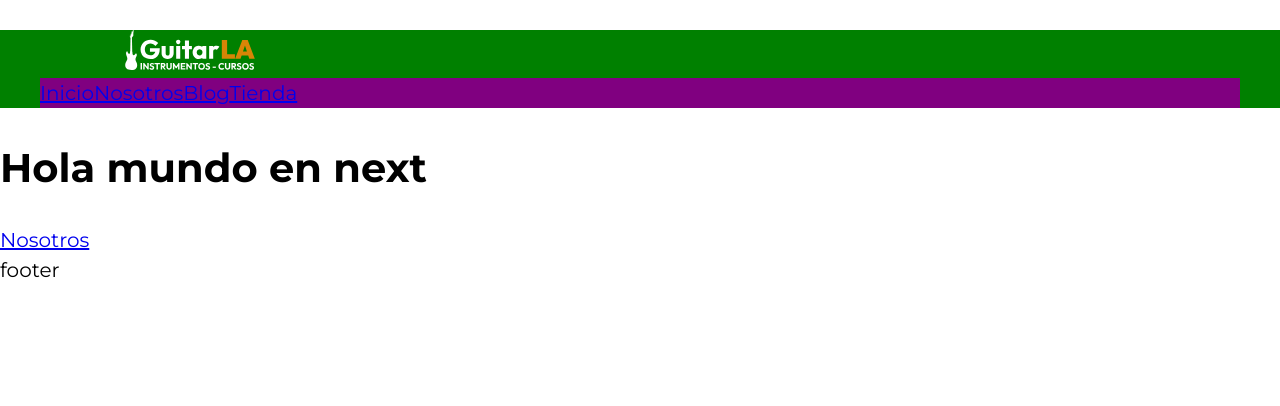
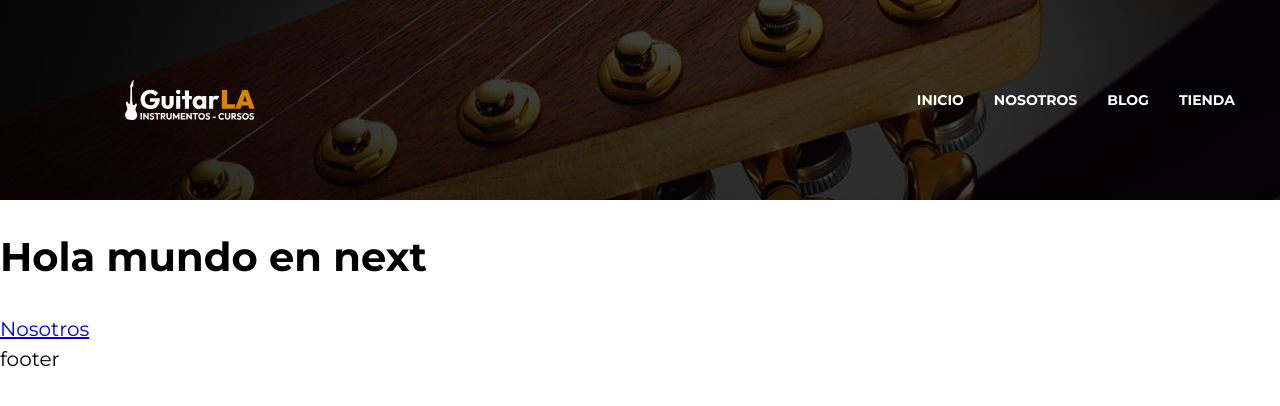
Before and after one commit to LeonardoAbraham/guitarla-nextjs-12, a Next.js app: page / in a window 1280 px wide. Shown: the top 406 px of the page. Built offline with nearby package versions, Linux system fonts and the light colour scheme.

Commit message:
Finalizando el CSS del Header

```diff
--- a/components/header.js
+++ b/components/header.js
@@ -5,7 +5,7 @@
 const Header = () => {
     return (
         <header className={styles.header}>
-            <div className="contenedor">
+            <div className={`contenedor ${styles.barra}`}>
                 <Image src={"/img/logo.svg"} width={300} height={40} alt="imagen logotipo" />
 
                 <nav className={styles.navegacion}>
--- a/styles/header.module.css
+++ b/styles/header.module.css
@@ -1,7 +1,46 @@
 .header {
-    background-color: green;
+    background-image: linear-gradient(to right,  rgb(0 0 0 / .8), rgb(0 0 0 / .7)), url(../public/img/header.jpg);
+    padding: 5rem 0;
+    background-position: center;
+    background-size: cover;
+}
+
+.barra {
+    display: flex;
+    flex-direction: column;
+    align-items: center;
+}
+
+@media (min-width:768px) {
+    .barra {
+        flex-direction: row;
+        justify-content: space-between;
+    }
 }
 
 .navegacion {
-    background-color: purple;
+    margin-top: 5rem;
+    display: flex;
+    gap: 2rem;
 }
+
+@media (min-width:768px) {
+    .navegacion {
+        margin: 0;
+    }
+}
+
+.navegacion a {
+    color: var(--white);
+    text-decoration: none;
+    font-size: 1.4rem;
+    font-weight: 700;
+    text-transform: uppercase;
+    padding: .5rem;
+    transition-property: background-color;
+    transition-duration: 300ms;
+}
+
+.navegacion a:hover {
+    background-color: var(--primary);
+}
```
